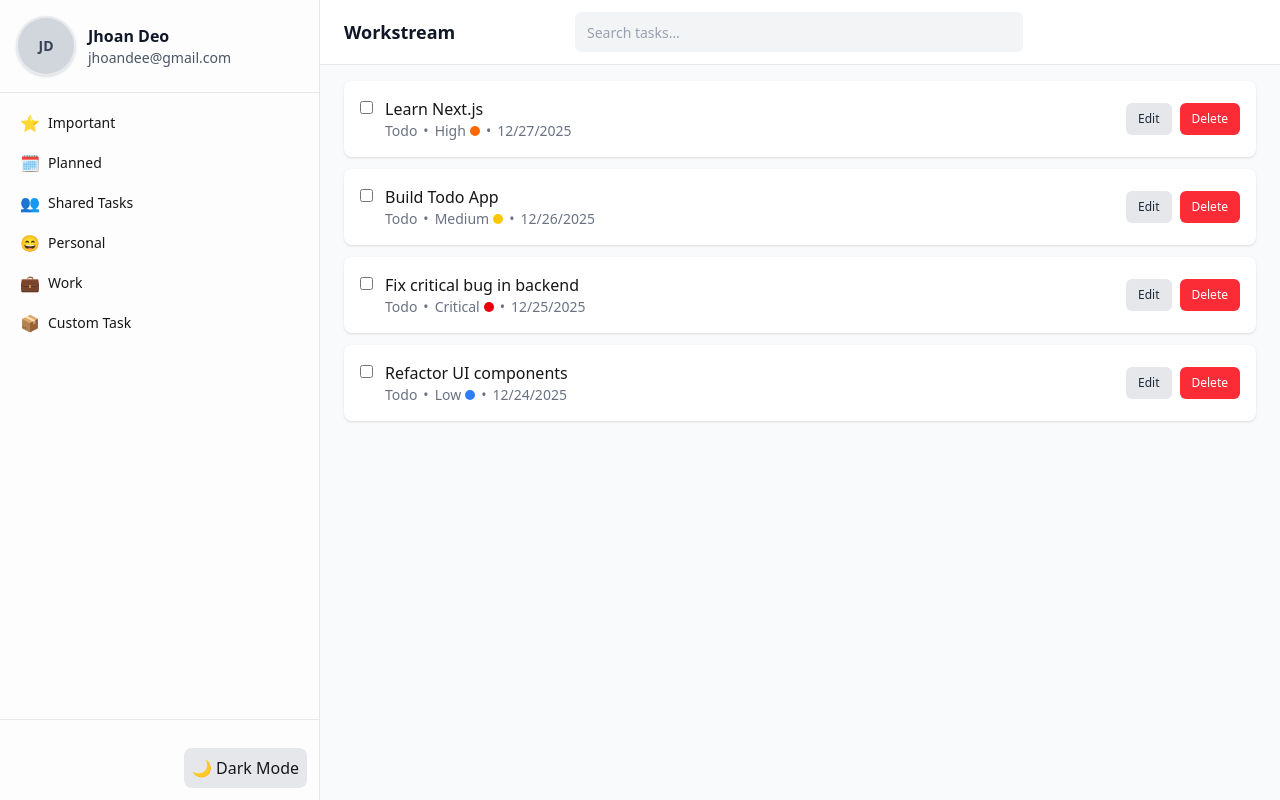
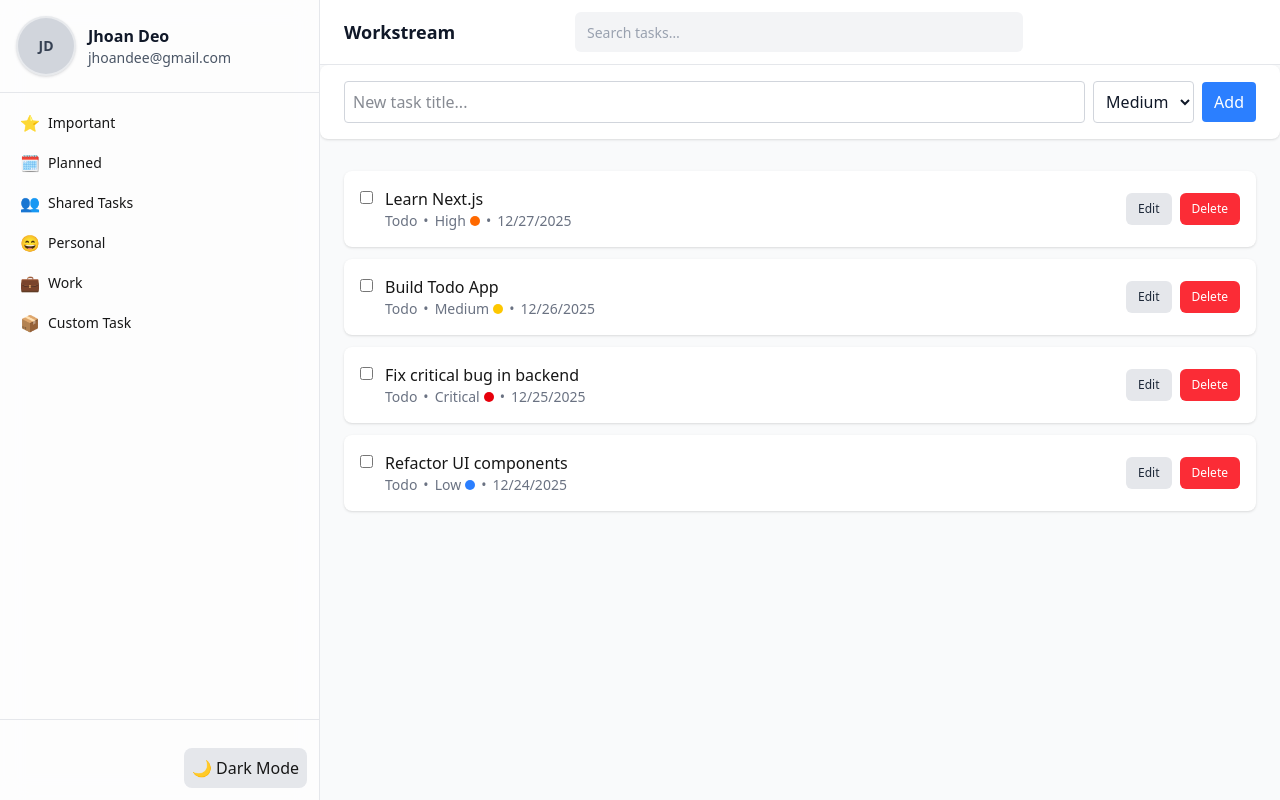
Before and after one commit to K3vwe/todo-ui, a Next.js app: page / in a window 1280 px wide. Built offline with nearby package versions, Linux system fonts and the light colour scheme.

Commit message:
add a lightweight Edit Task modal so users can edit a task’s title and priority, make TaskList automatically sort tasks so the workflow is visually prioritized

```diff
--- /dev/null
+++ b/components/main/EditTaskModal.tsx
@@ -0,0 +1,78 @@
+"use client";
+
+import { useState, useEffect } from "react";
+import { Task } from "@/data/mockTasks";
+
+type Props = {
+  task: Task | null;
+  onSave: (updatedTask: Task) => void;
+  onClose: () => void;
+};
+
+export default function EditTaskModal({ task, onSave, onClose }: Props) {
+  const [title, setTitle] = useState("");
+  const [priority, setPriority] = useState<Task["priority"]>("medium");
+
+  useEffect(() => {
+    if (task) {
+      setTitle(task.title);
+      setPriority(task.priority);
+    }
+  }, [task]);
+
+  if (!task) return null;
+
+  const handleSave = () => {
+    onSave({
+      ...task,
+      title: title.trim(),
+      priority,
+      startedAt: task.startedAt ?? new Date().toISOString(), // mark as in-progress
+    });
+    onClose();
+  };
+
+  return (
+    <div className="fixed inset-0 z-50 flex items-center justify-center bg-black/50">
+      <div className="bg-white dark:bg-gray-800 rounded-lg p-6 w-full max-w-md shadow-lg">
+        <h2 className="text-lg font-medium mb-4 text-gray-900 dark:text-gray-200">Edit Task</h2>
+
+        <div className="flex flex-col gap-3">
+          <input
+            type="text"
+            value={title}
+            onChange={e => setTitle(e.target.value)}
+            className="p-2 rounded border border-gray-300 dark:border-gray-600 bg-white dark:bg-gray-700 text-gray-900 dark:text-gray-200"
+          />
+
+          <select
+            value={priority}
+            onChange={e => setPriority(e.target.value as Task["priority"])}
+            className="p-2 rounded border border-gray-300 dark:border-gray-600 bg-white dark:bg-gray-700 text-gray-900 dark:text-gray-200"
+          >
+            <option value="critical">Critical</option>
+            <option value="high">High</option>
+            <option value="medium">Medium</option>
+            <option value="low">Low</option>
+          </select>
+        </div>
+
+        <div className="flex justify-end gap-2 mt-4">
+          <button
+            onClick={onClose}
+            className="px-3 py-2 rounded-md bg-gray-200 dark:bg-gray-700 text-gray-800 dark:text-gray-200 hover:bg-gray-300 dark:hover:bg-gray-600 transition-colors"
+          >
+            Cancel
+          </button>
+
+          <button
+            onClick={handleSave}
+            className="px-3 py-2 rounded-md bg-blue-500 text-white hover:bg-blue-600 transition-colors"
+          >
+            Save
+          </button>
+        </div>
+      </div>
+    </div>
+  );
+}
--- a/components/main/MainWorkspace.tsx
+++ b/components/main/MainWorkspace.tsx
@@ -3,12 +3,15 @@
 import { useEffect, useState } from "react";
 import WorkspaceHeader from "./WorkspaceHeader";
 import TaskList from "./TaskList";
+import NewTaskForm from "./NewTaskForm";
+import EditTaskModal from "./EditTaskModal";
 import { Task, mockTasks } from "@/data/mockTasks";
 
 export default function MainWorkspace() {
   const [isScrolled, setIsScrolled] = useState(false);
   const [isLoading, setIsLoading] = useState(true);
   const [tasks, setTasks] = useState<Task[]>([]);
+  const [editingTask, setEditingTask] = useState<Task | null>(null);
 
   useEffect(() => {
     const timer = setTimeout(() => {
@@ -50,22 +53,36 @@ export default function MainWorkspace() {
     setTasks(prev => prev.filter(task => task.id !== id));
   };
 
+  const handleEditClick = (task: Task) => setEditingTask(task);
+  const handleCloseModal = () => setEditingTask(null);
+
   return (
     <main className="col-span-12 md:col-span-9 h-full flex flex-col bg-gray-50 dark:bg-gray-900 overflow-hidden">
       <WorkspaceHeader isScrolled={isScrolled} />
 
+      <NewTaskForm
+        onAddTask={task => setTasks(prev => [task, ...prev])}
+        nextId={(tasks.length + 1).toString()}
+      />
+
       <div
-        onScroll={(e) => setIsScrolled(e.currentTarget.scrollTop > 0)}
+        onScroll={e => setIsScrolled(e.currentTarget.scrollTop > 0)}
         className="flex-1 overflow-y-auto px-6 py-4"
       >
         <TaskList
           tasks={tasks}
           isLoading={isLoading}
           onToggle={handleToggleTask}
-          onEdit={handleEditTask}
+          onEdit={handleEditClick} // open modal
           onDelete={handleDeleteTask}
         />
       </div>
+
+      <EditTaskModal
+        task={editingTask}
+        onSave={handleEditTask} // updates task state
+        onClose={handleCloseModal}
+      />
     </main>
   );
 }
--- /dev/null
+++ b/components/main/NewTaskForm.tsx
@@ -0,0 +1,61 @@
+import { useState } from "react";
+import { Task } from "@/data/mockTasks";
+
+type Props = {
+  onAddTask: (task: Task) => void;
+  nextId: string;
+};
+
+export default function NewTaskForm({ onAddTask, nextId }: Props) {
+  const [title, setTitle] = useState("");
+  const [priority, setPriority] = useState<Task["priority"]>("medium");
+
+  const handleSubmit = (e: React.FormEvent) => {
+    e.preventDefault();
+    if (!title.trim()) return;
+
+    onAddTask({
+      id: nextId,
+      title: title.trim(),
+      completed: false,
+      createdAt: new Date().toISOString(),
+      priority,
+    });
+
+    setTitle("");
+    setPriority("medium");
+  };
+
+  return (
+    <form
+      onSubmit={handleSubmit}
+      className="flex gap-2 px-6 py-4 items-center bg-white dark:bg-gray-800 rounded-lg shadow-sm mb-4"
+    >
+      <input
+        type="text"
+        placeholder="New task title..."
+        value={title}
+        onChange={e => setTitle(e.target.value)}
+        className="flex-1 p-2 rounded border border-gray-300 dark:border-gray-600 bg-white dark:bg-gray-700 text-gray-900 dark:text-gray-200"
+      />
+
+      <select
+        value={priority}
+        onChange={e => setPriority(e.target.value as Task["priority"])}
+        className="p-2 rounded border border-gray-300 dark:border-gray-600 bg-white dark:bg-gray-700 text-gray-900 dark:text-gray-200"
+      >
+        <option value="critical">Critical</option>
+        <option value="high">High</option>
+        <option value="medium">Medium</option>
+        <option value="low">Low</option>
+      </select>
+
+      <button
+        type="submit"
+        className="px-3 py-2 bg-blue-500 text-white rounded hover:bg-blue-600 transition-colors"
+      >
+        Add
+      </button>
+    </form>
+  );
+}
--- a/components/main/TaskItem.tsx
+++ b/components/main/TaskItem.tsx
@@ -13,9 +13,16 @@ export default function TaskItem({ task, onToggle, onEdit, onDelete }: Props) {
   const status = getTaskStatus(task);
   const formattedDate = new Date(task.createdAt).toLocaleDateString();
 
+  const inProgressClasses =
+    status === "in-progress"
+      ? "bg-yellow-50 dark:bg-yellow-900 border-l-4 border-yellow-400"
+      : "";
+
   return (
-    <div className="flex items-center justify-between p-4 rounded-lg bg-white dark:bg-gray-800 shadow-sm">
-      <label className="flex items-start gap-3 cursor-pointer">
+    <div
+      className={`flex items-center justify-between p-4 rounded-lg bg-white dark:bg-gray-800 shadow-sm ${inProgressClasses}`}
+    >
+      <label className="flex items-start gap-3 cursor-pointer flex-1">
         <input
           type="checkbox"
           checked={task.completed}
--- a/components/main/TaskList.tsx
+++ b/components/main/TaskList.tsx
@@ -3,6 +3,7 @@ import { Task } from "@/data/mockTasks";
 import SkeletonLoader from "./SkeletonLoader";
 import EmptyState from "./EmptyState";
 import TaskItem from "./TaskItem";
+import { getTaskStatus } from "@/lib/taskStatus";
 
 type Props = {
   tasks: Task[];
@@ -16,9 +17,15 @@ export default function TaskList({ tasks, isLoading, onToggle, onEdit, onDelete
   if (isLoading) return <SkeletonLoader />;
   if (tasks.length === 0) return <EmptyState />;
 
+  // Sort: in-progress → todo → done
+  const sortedTasks = [...tasks].sort((a, b) => {
+    const order = { "in-progress": 0, "todo": 1, "done": 2 };
+    return order[getTaskStatus(a)] - order[getTaskStatus(b)];
+  });
+
   return (
     <div className="space-y-3">
-      {tasks.map(task => (
+      {sortedTasks.map(task => (
         <TaskItem
           key={task.id}
           task={task}
```
